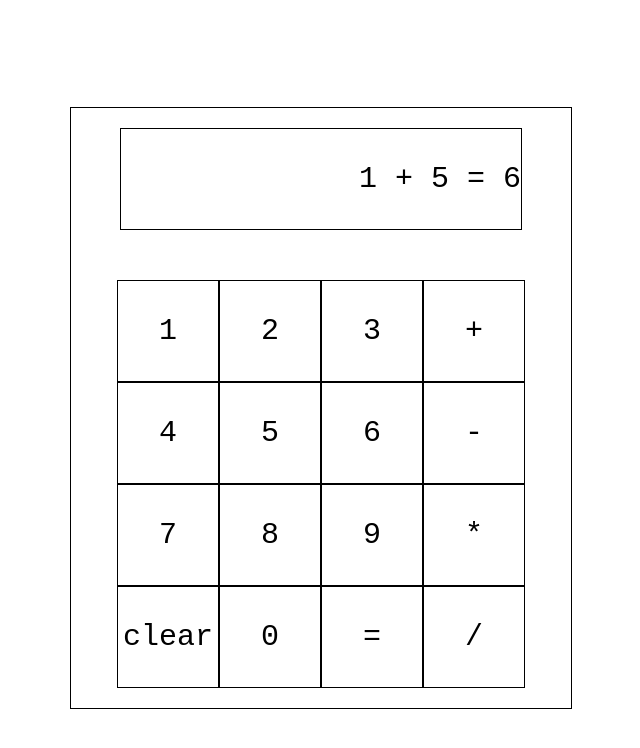
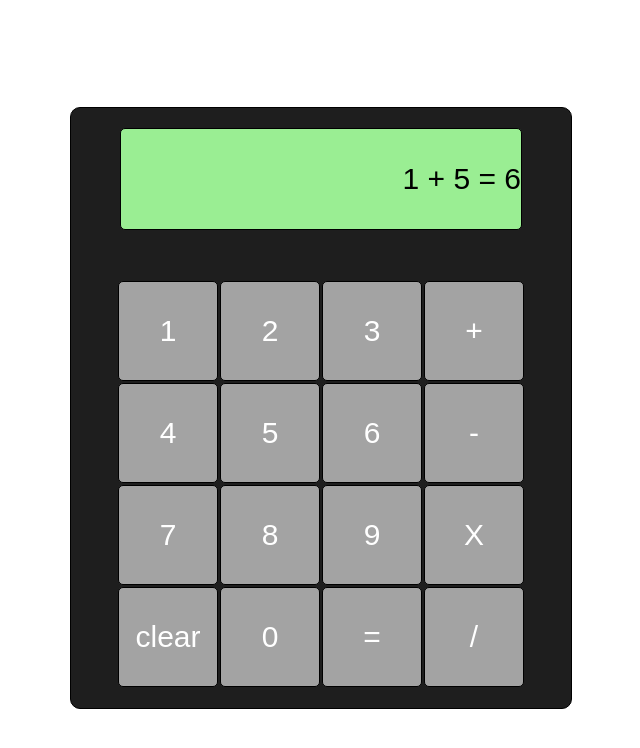
Before and after one commit to Andreluis2001/Calculator, a plain HTML site: page index.html in a window 1280 px wide. Shown: the whole page, without its empty margins (327-967 px from the left). Drawn offline with Linux system fonts and the light colour scheme.

Commit message:
graphic changes

```diff
--- a/index.html
+++ b/index.html
@@ -11,28 +11,28 @@
         <div class="display"><p>1 + 5 = 6</p></div>
         <div class="keyboard">
             <div class="row">
-                <div class="key">1</div>
-                <div class="key">2</div>
-                <div class="key">3</div>
-                <div class="key">+</div>
+                <button class="key">1</button>
+                <button class="key">2</button>
+                <button class="key">3</button>
+                <button class="key">+</button>
             </div>
             <div class="row">
-                <div class="key">4</div>
-                <div class="key">5</div>
-                <div class="key">6</div>
-                <div class="key">-</div>
+                <button class="key">4</button>
+                <button class="key">5</button>
+                <button class="key">6</button>
+                <button class="key">-</button>
             </div>
             <div class="row">
-                <div class="key">7</div>
-                <div class="key">8</div>
-                <div class="key">9</div>
-                <div class="key">*</div>
+                <button class="key">7</button>
+                <button class="key">8</button>
+                <button class="key">9</button>
+                <button class="key">X</button>
             </div>
             <div class="row">
-                <div class="key">clear</div>
-                <div class="key">0</div>
-                <div class="key">=</div>
-                <div class="key">/</div>
+                <button class="key">clear</button>
+                <button class="key">0</button>
+                <button class="key">=</button>
+                <button class="key">/</button>
             </div>
         </div>
     </div>
--- a/styles.css
+++ b/styles.css
@@ -4,8 +4,9 @@ body{
     justify-content: center;
     min-height: 100vh;
     min-width: 100vw;
-    font-family: 'Courier New', Courier, monospace;
+    font-family: Arial, Helvetica, sans-serif;
     font-size: 30px;
+    background-color: rgb(255, 255, 255);
 }
 
 .calculator{
@@ -17,6 +18,8 @@ body{
     min-width: 500px;
     border: 1px solid black;
     padding: 0;
+    background-color: rgb(30, 30, 30);
+    border-radius: 10px;
 }
 
 .display{
@@ -26,6 +29,8 @@ body{
     min-height: 100px;
     min-width: 400px;
     border: 1px solid black;
+    background-color: rgb(154, 238, 147);
+    border-radius: 5px;
 }
 
 .keyboard{
@@ -49,4 +54,10 @@ body{
     min-width: 100px;
     border: 1px solid black;
     padding: 0;
+    font-family: Arial, Helvetica, sans-serif;
+    font-size: 30px;
+    color: white;
+    margin: 1px;
+    border-radius: 5px;
+    background-color: rgb(163, 163, 163);
 }
```
